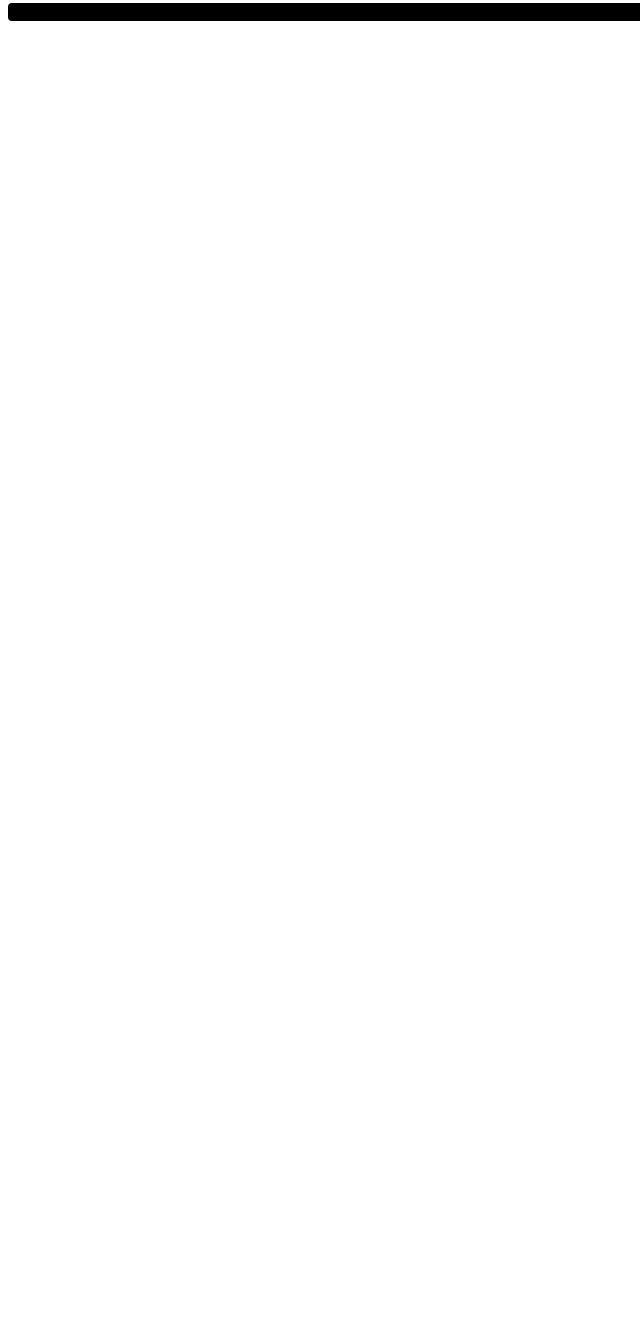
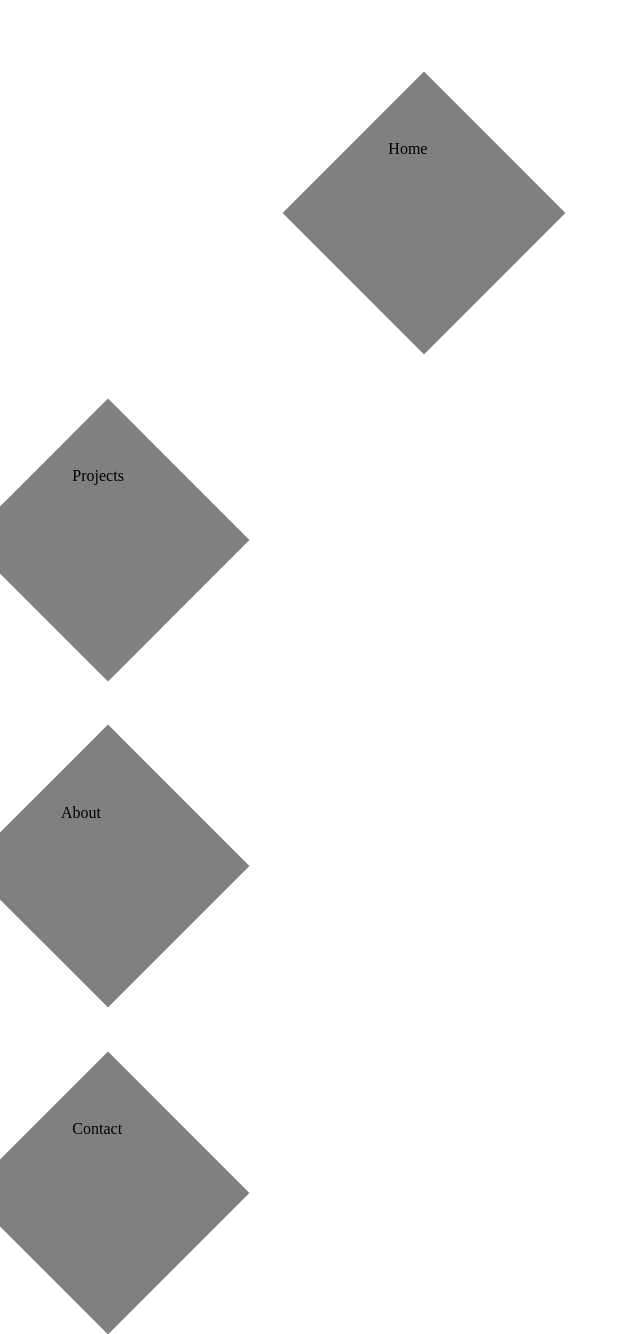
Before and after one commit to georgest32/css-ercise, a plain HTML site: page index.html in a window 1280 px wide. Shown: the part 13-1347 px from the top of the page, without its empty margins (0-640 px from the left). Before the commit the page ends 800 px from the top, so only its background shows below. Drawn offline with Linux system fonts and the light colour scheme.

Commit message:
have 4 diamonds but arrangement is wrong

```diff
--- a/index.html
+++ b/index.html
@@ -7,8 +7,20 @@
   </head>
   <body>
 
-    <div class="mainBtn" id="picturesBtn">
-      <p>Pictures</p>
+    <div class="mainBtn" id="homeBtn">
+      <p>Home</p>
+    </div>
+
+    <div class="mainBtn" id="projectsBtn">
+      <p>Projects</p>
+    </div>
+
+    <div class="mainBtn" id="aboutBtn">
+      <p>About</p>
+    </div>
+
+    <div class="mainBtn" id="contactBtn">
+      <p>Contact</p>
     </div>
 
   </body>
--- a/styles.css
+++ b/styles.css
@@ -1,7 +1,29 @@
-.mainBtn{
-  background-color: black;
+.mainBtn {
+  background-color: grey;
+  width: 200px;
+  height: 200px;
+  margin-top: 10%;
+  transform: rotate(45deg);
 }
 
-#picturesBtn{
-  border-radius: 4px;
+.mainBtn p {
+  color: black;
+  transform: rotate(-45deg);
 }
+
+#homeBtn {
+  margin-left: 25%;
+}
+
+#projectsBtn {
+  display: block;
+
+}
+
+#aboutBtn {
+  display: inline-block;
+}
+
+#contactBtn {
+  /* border-radius: 4px; */
+}
```
